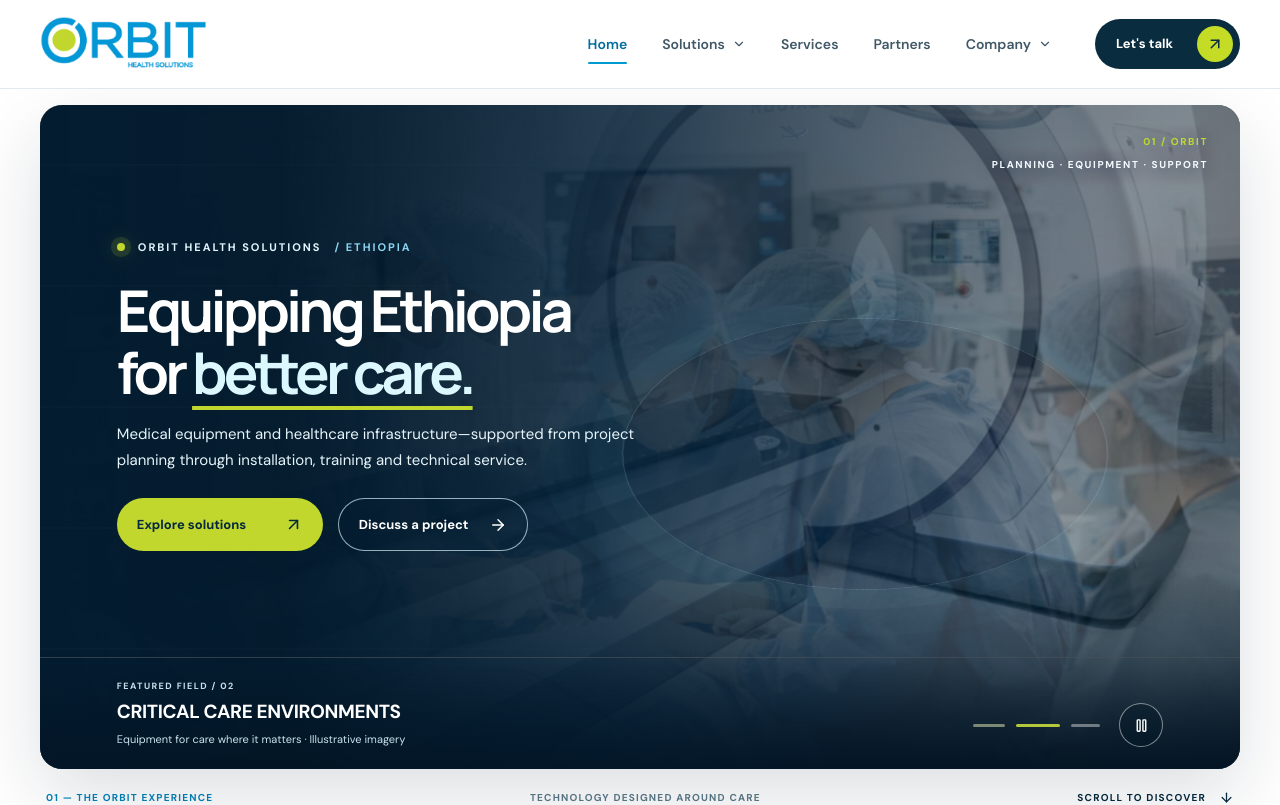
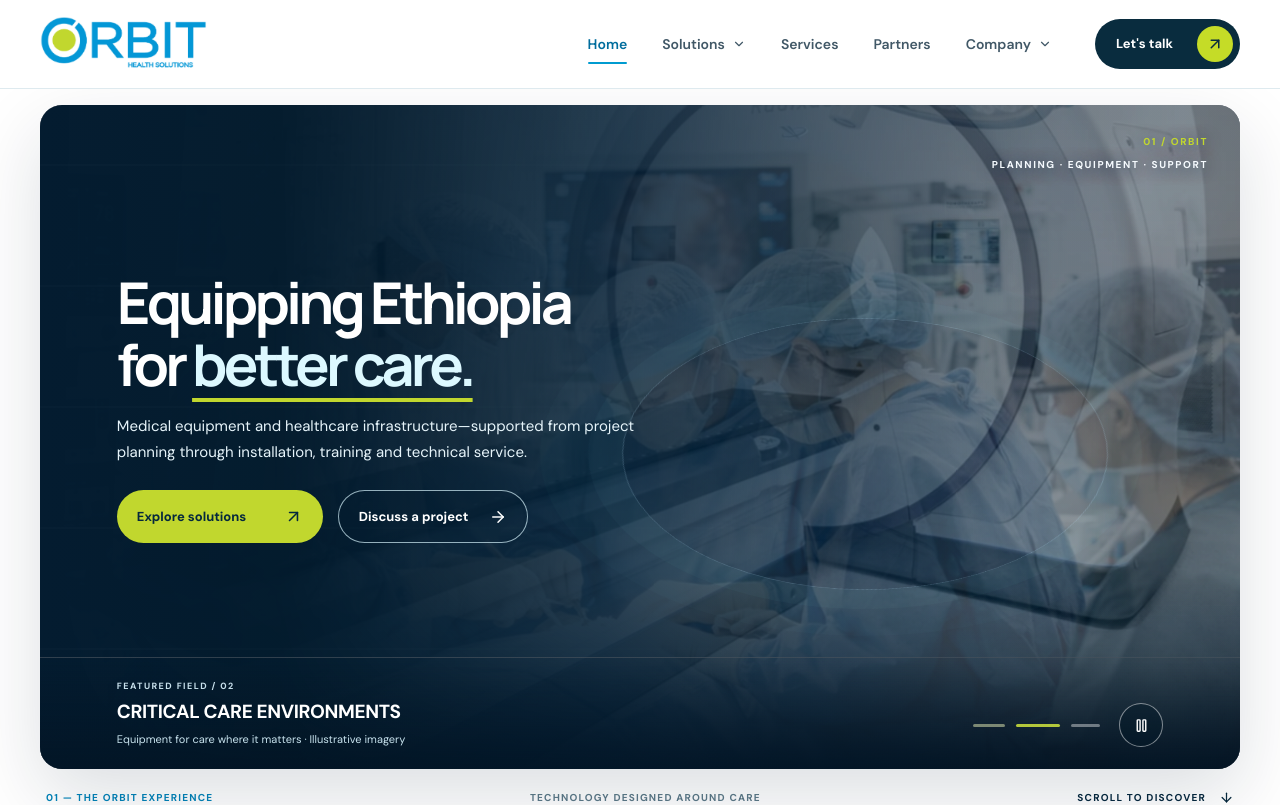
Before and after one commit to yohannesmulugeta/orbiths, a React (Vite) app: page /#/ in a window 1280 px wide. Shown: the top 805 px of the page. Built offline with nearby package versions, Linux system fonts and the light colour scheme.

Commit message:
Remove decorative company label and glowing dot from hero

```diff
--- a/src/premium-sections.tsx
+++ b/src/premium-sections.tsx
@@ -70,7 +70,6 @@ export function CinematicHero() {
       <div className="cine-vignette" aria-hidden="true"/>
       <div className="cine-gridlines" aria-hidden="true"/>
       <div className="cine-content">
-        <span className="cine-eyebrow"><span className="cine-live-dot"/> ORBIT HEALTH SOLUTIONS <span className="cine-ethiopia">/ ETHIOPIA</span></span>
         <h1 id="hero-title">Equipping Ethiopia<br/>for <em>better care.</em></h1>
         <p>Medical equipment and healthcare infrastructure—supported from project planning through installation, training and technical service.</p>
         <div className="cine-actions">
```
